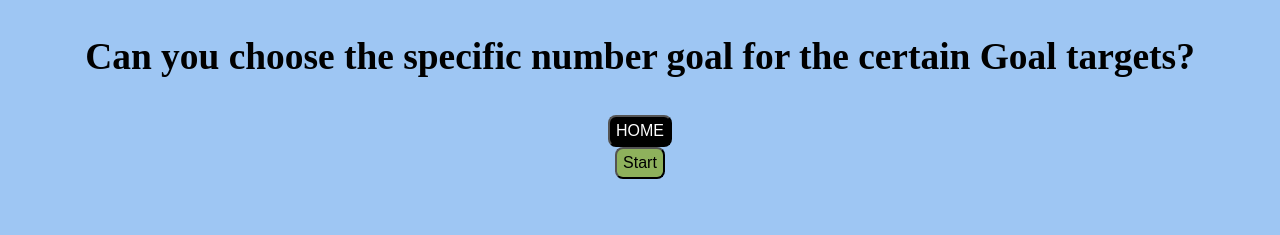
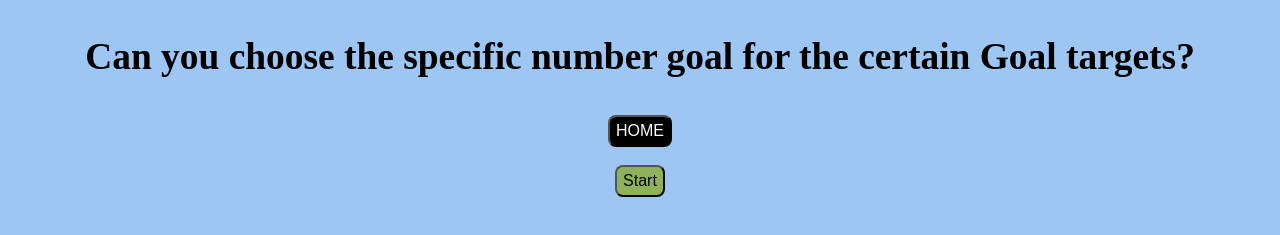
Before and after one commit to Abbby1007/Girls-Who-Code-Hackathon, a plain HTML site: page QuestionOne.html in a window 1280 px wide. Shown: the part 83-318 px from the top of the page. Drawn offline with Linux system fonts and the light colour scheme.

Commit message:
another home button update

```diff
--- a/QuestionOne.html
+++ b/QuestionOne.html
@@ -11,7 +11,7 @@
         <div>
 
             <div id="Instructions"> <h3> Each goal has individual target goals associated with it. </h3> <h3>  Can you choose the specific number goal for the certain Goal targets? </h3> </div>
-            <a href="index.html"><button> HOME </button> </a>
+            <a href="index.html"><button> HOME </button> </a> <br>
             <button id="startBtn" onclick="first()"> Start </button>
             <div id="round"></div>
             <div id="Question"></div> <br>
```
